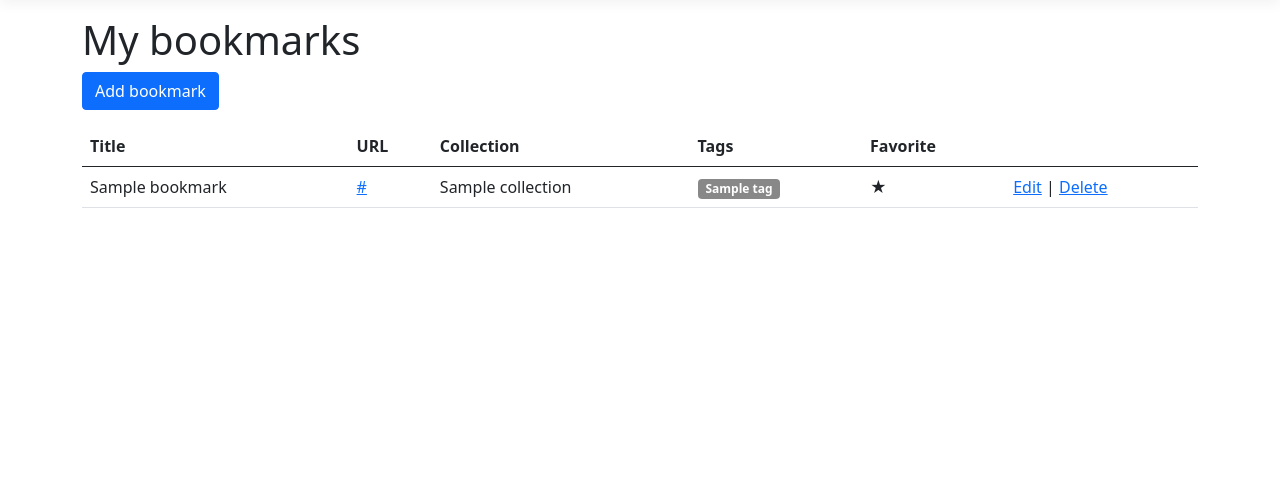
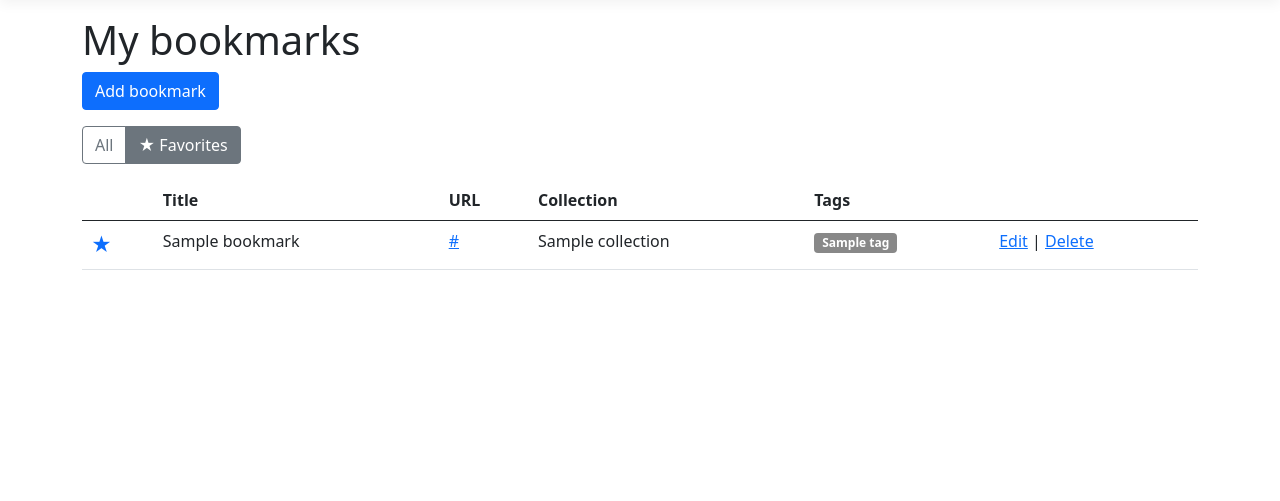
Before and after one commit to Kukoit/Markly, an ASP.NET Core app: a page that uses Markly.Web/Pages/Bookmarks/Index.cshtml in a window 1280 px wide. Shown: the part 57-558 px from the top of the page. Run offline with ASP.NET Core 8, Linux system fonts and the light colour scheme; a user stored in the database is signed in; tables that the repository leaves empty hold one stand-in row (values such as "Sample post"); style sheets or scripts are compiled from the project's sources; some libraries are stand-ins or nearby versions.

Commit message:
Add favorite toggle and favorites filter

```diff
--- a/Markly.Web/Pages/Bookmarks/Index.cshtml
+++ b/Markly.Web/Pages/Bookmarks/Index.cshtml
@@ -10,12 +10,19 @@
     <a asp-page="Create" class="btn btn-primary">Add bookmark</a>
 </p>
 
+<div class="btn-group mb-3">
+    <a asp-page="Index" asp-route-tagId="@Model.TagId"
+       class="btn btn-outline-secondary @(Model.FavoritesOnly ? "" : "active")">All</a>
+    <a asp-page="Index" asp-route-tagId="@Model.TagId" asp-route-favorites="true"
+       class="btn btn-outline-secondary @(Model.FavoritesOnly ? "active" : "")">★ Favorites</a>
+</div>
+
 @if (Model.FilterTag != null)
 {
     <p>
         Showing bookmarks tagged
         <span class="badge" style="background-color: @Model.FilterTag.Color">@Model.FilterTag.Name</span>
-        · <a asp-page="Index">Show all</a>
+        · <a asp-page="Index" asp-route-favorites="@Model.FavoritesOnly">Remove tag filter</a>
     </p>
 }
 
@@ -28,11 +35,11 @@ else
     <table class="table">
         <thead>
             <tr>
+                <th></th>
                 <th>Title</th>
                 <th>URL</th>
                 <th>Collection</th>
                 <th>Tags</th>
-                <th>Favorite</th>
                 <th></th>
             </tr>
         </thead>
@@ -40,6 +47,17 @@ else
             @foreach (var bookmark in Model.Bookmarks)
             {
                 <tr>
+                    <td>
+                        <form method="post" asp-page-handler="ToggleFavorite"
+                              asp-route-id="@bookmark.Id"
+                              asp-route-tagId="@Model.TagId"
+                              asp-route-favorites="@Model.FavoritesOnly">
+                            <button type="submit" class="btn btn-link p-0 text-decoration-none fs-5"
+                                    title="@(bookmark.IsFavorite ? "Remove from favorites" : "Add to favorites")">
+                                @(bookmark.IsFavorite ? "★" : "☆")
+                            </button>
+                        </form>
+                    </td>
                     <td>@bookmark.Title</td>
                     <td><a href="@bookmark.Url" target="_blank" rel="noopener">@bookmark.Url</a></td>
                     <td>@bookmark.Collection?.Name</td>
@@ -48,13 +66,12 @@ else
                         {
                             foreach (var tag in tags)
                             {
-                                <a asp-page="Index" asp-route-tagId="@tag.Id"
+                                <a asp-page="Index" asp-route-tagId="@tag.Id" asp-route-favorites="@Model.FavoritesOnly"
                                    class="badge text-decoration-none"
                                    style="background-color: @tag.Color">@tag.Name</a>
                             }
                         }
                     </td>
-                    <td>@(bookmark.IsFavorite ? "★" : "")</td>
                     <td>
                         <a asp-page="Edit" asp-route-id="@bookmark.Id">Edit</a> |
                         <a asp-page="Delete" asp-route-id="@bookmark.Id">Delete</a>
--- a/Markly.Web/Pages/Bookmarks/Index.cshtml.cs
+++ b/Markly.Web/Pages/Bookmarks/Index.cshtml.cs
@@ -1,6 +1,7 @@
 using Markly.Core.Models;
 using Markly.Core.Services;
 using Microsoft.AspNetCore.Identity;
+using Microsoft.AspNetCore.Mvc;
 using Microsoft.AspNetCore.Mvc.RazorPages;
 
 namespace Markly.Web.Pages.Bookmarks
@@ -23,14 +24,21 @@ namespace Markly.Web.Pages.Bookmarks
         // For each bookmark ID: its tags
         public Dictionary<int, List<Tag>> TagsByBookmark { get; set; } = new();
 
-        // The tag the list is filtered by (null = show all)
+        // The current filters (so the page can keep them when links are clicked)
+        public int? TagId { get; set; }
+        public bool FavoritesOnly { get; set; }
+
+        // The tag the list is filtered by (null = no tag filter)
         public Tag? FilterTag { get; set; }
 
-        public async Task OnGetAsync(int? tagId)
+        public async Task OnGetAsync(int? tagId, bool favorites)
         {
+            TagId = tagId;
+            FavoritesOnly = favorites;
+
             var userId = _userManager.GetUserId(User)!;
 
-            Bookmarks = await _bookmarkService.GetBookmarksAsync(userId, tagId);
+            Bookmarks = await _bookmarkService.GetBookmarksAsync(userId, tagId, favorites);
             TagsByBookmark = await _tagService.GetTagsByBookmarkAsync(userId);
 
             if (tagId != null)
@@ -38,5 +46,20 @@ namespace Markly.Web.Pages.Bookmarks
                 FilterTag = await _tagService.GetTagAsync(tagId.Value, userId);
             }
         }
+
+        // Runs when the star button is clicked
+        public async Task<IActionResult> OnPostToggleFavoriteAsync(int id, int? tagId, bool favorites)
+        {
+            var userId = _userManager.GetUserId(User)!;
+            var success = await _bookmarkService.ToggleFavoriteAsync(id, userId);
+
+            if (!success)
+            {
+                return NotFound();
+            }
+
+            // Back to the list, with the same filters as before
+            return RedirectToPage(new { tagId, favorites });
+        }
     }
 }
```
Also changed, not shown: Markly.Core/Services/BookmarkService.cs (+26 -5 lines).
